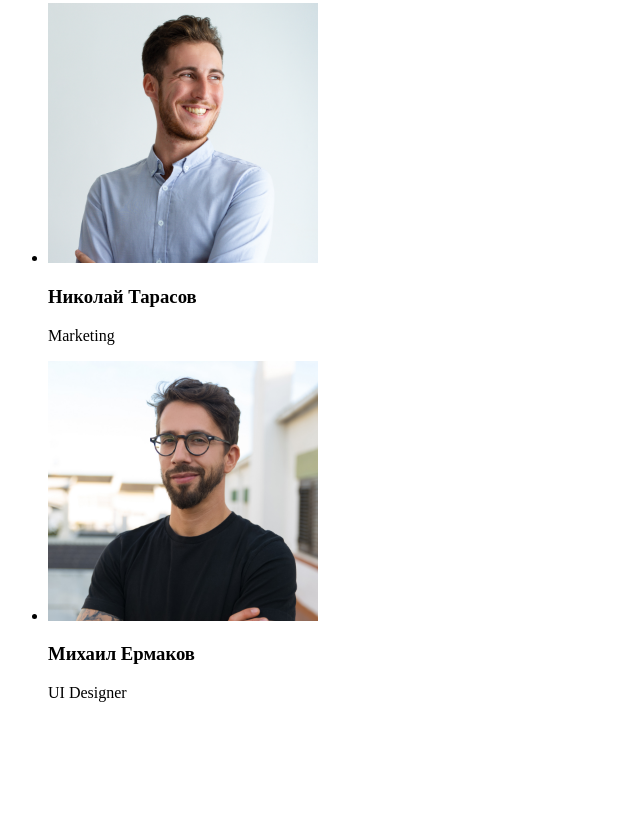
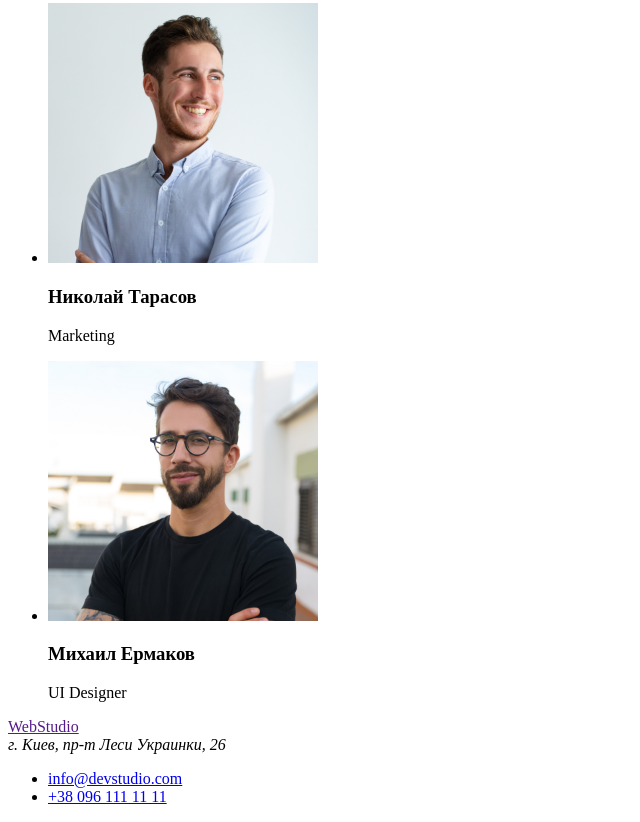
Before and after one commit to BunoOleg/goit-markup-hw-01, a plain HTML site: page index.html in a window 1280 px wide. Shown: the part 2387-3209 px from the top of the page, without its empty margins (0-640 px from the left). Before the commit the page ends 3105 px from the top, so only its background shows below. Drawn offline with Linux system fonts and the light colour scheme.

Commit message:
добавляє футер

```diff
--- a/index.html
+++ b/index.html
@@ -96,6 +96,19 @@
            </section>
     </main>
 
+    <footer>
+        <a href="">
+            WebStudio
+        </a>
+        <address>г. Киев, пр-т Леси Украинки, 26</address>
+        <ul>
+            <!-- Link to e-mail address -->
+            <li><a href="mailto:info@devstudio.com">info@devstudio.com</a></li>
+            <!-- Link to phone number  -->
+            <li><a href="tel:+380961111111">+38 096 111 11 11</a> </li>
+        </ul>
+    </footer>
+
 
 </body>
 
```
